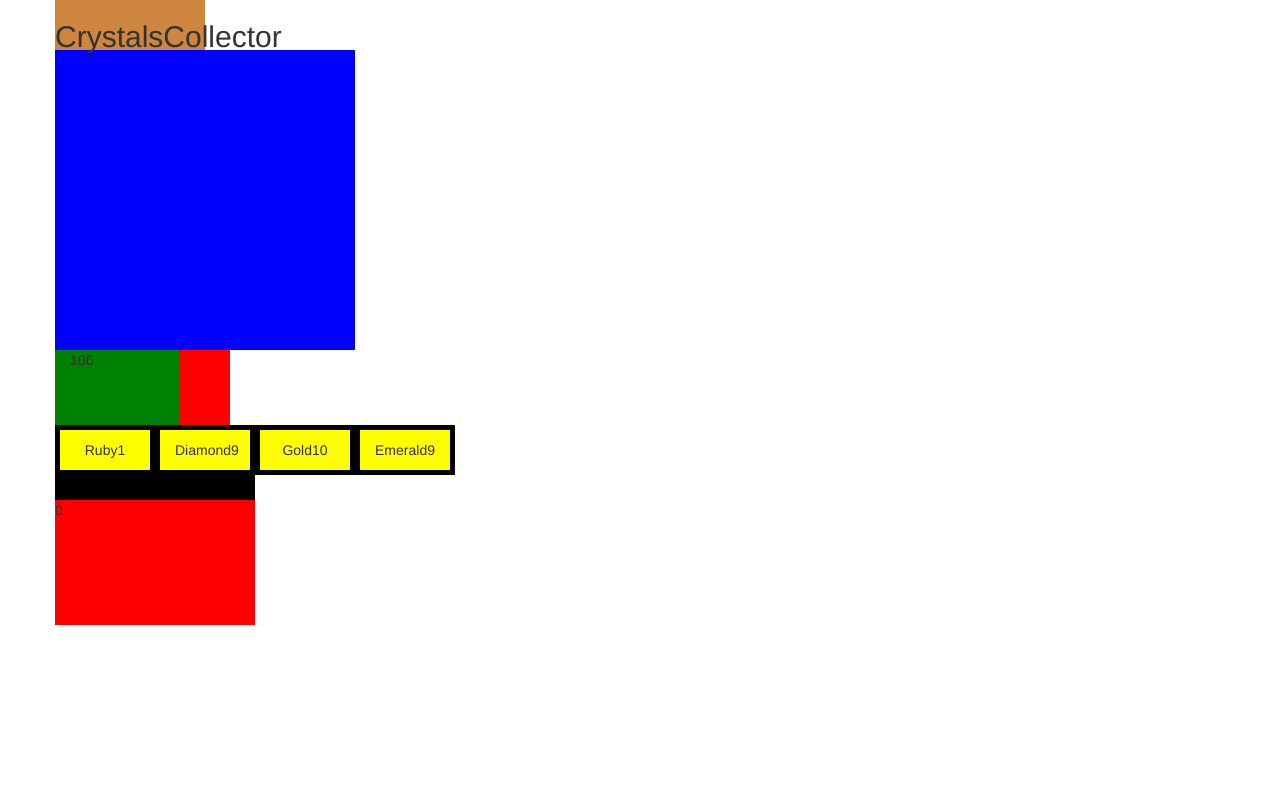
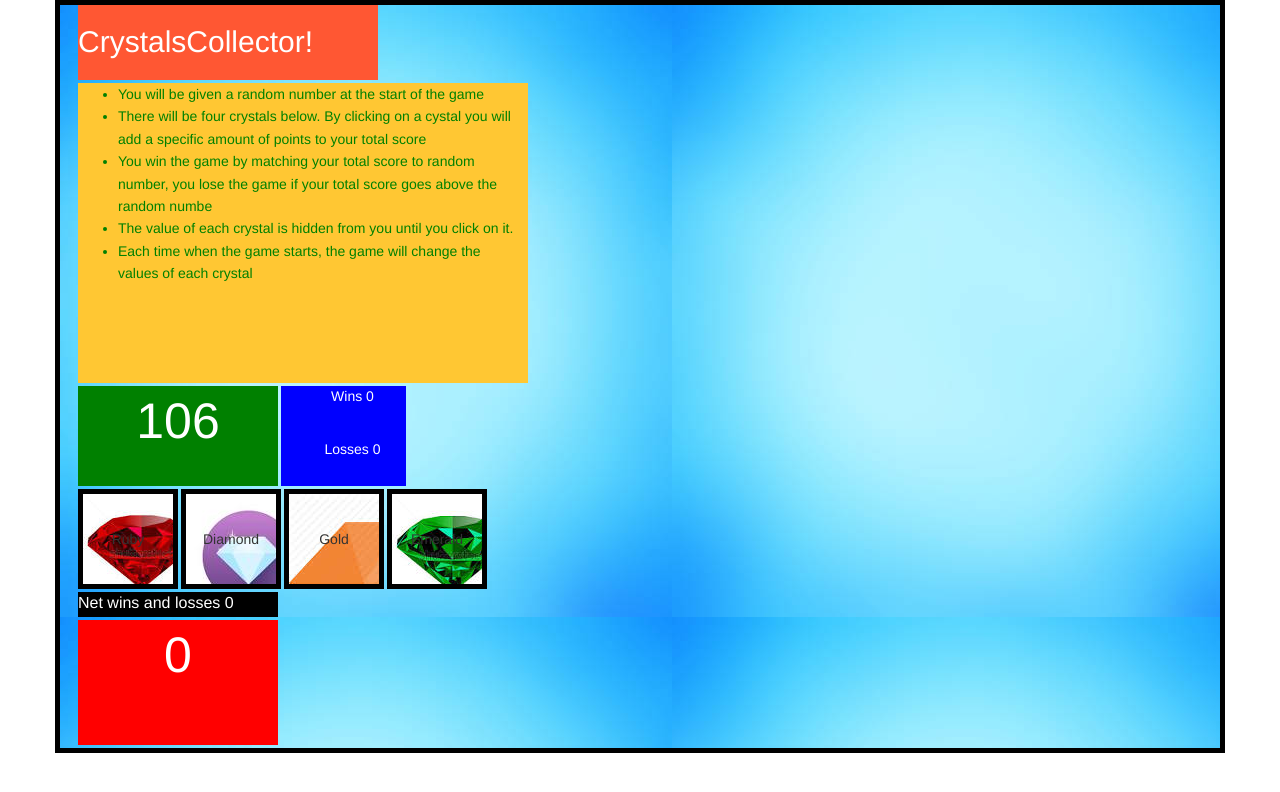
Before and after one commit to bradwhitcomb/crystal-game, a plain HTML site: page index.html in a window 1280 px wide. Drawn offline with nearby package versions, Linux system fonts and the light colour scheme.

Commit message:
net wins and losses is now working

```diff
--- a/assets/css/style.css
+++ b/assets/css/style.css
@@ -1,13 +1,24 @@
+.container{
+	border:5px solid black;
+	background-image: url(../../assets/images/503623159.jpg);
 
+
+
+}
 .row1{
-	height: 50px;
-	width:150px;
-	background-color:peru;
+	height: 75px;
+	width:300px;
+	background-color:#FF5733;
+	color:white;
+
+
 }
 .instructions{
 	height:300px;
-	width:300px;
-	background-color: blue;
+	width:450px;
+	color: green;
+	background-color: #FFC733;
+
 }
 
 .col-md-3{
@@ -18,22 +29,78 @@
 }
 .col-md-2{
 	height:75px;
-	width: 50px;
-	background-color: red;
+	width: 125px;
+	background-color: blue;
+
 }
 .gems{
-	height:50px;
+	height:100px;
 	width: 100px;
 	background-color: yellow;
 	border:5px solid black;
+	margin-right: 3px;
 }
 .score{
 	width:200px;
 	height:25px;
 	background-color: black;
+	font-size: 16px;
+	color:white;
+
 }
 #incrementBox{
 	width:200px;
 	height:125px;
 	background-color: red;
+	color:white;
+	font-size: 50px;
+	text-align: center;
+
 }
+ul li, ol li {
+     line-height:160%; /*or whatever height you like*/
+     margin-right:1em;
+}
+#target{
+	width:200px;
+	height:100px;
+	background-color: green;
+	font-size: 50px;
+	color:white;
+	text-align: center;
+	margin-right: 3px;
+}
+
+#scoreboard{
+	height:100px;
+	color:white;
+}
+#scoreWins{
+	height:50px;
+	color:white;
+	text-align: center;
+
+}
+#scoreLosses{
+	height:50px;
+	color:white;
+	text-align: center;
+}
+#ruby{
+
+	background-image: url(../../assets/images/ruby-1.jpg);
+}
+#diamond{
+	background-image: url(../../assets/images/diamond-1.jpg);
+}
+#gold{
+	background-image: url(../../assets/images/images-3.jpg);
+}
+
+#emerald{
+	background-image: url(../../assets/images/emerald-2.jpg);
+}
+.row{
+	margin-bottom: 3px;
+	margin-left: 3px;
+}
--- a/assets/javascript/game.js
+++ b/assets/javascript/game.js
@@ -23,21 +23,58 @@ $(document).ready(function (){
 		emeraldNum = Math.floor(Math.random() * 12) + 1;
 		console.log(emeraldNum);
 		$("#target").text(targetNum);
-		$("#ruby").append(rubyNum);
-		$("#diamond").append(diamondNum);
-		$("#gold").append(goldNum);
-		$("#emerald").append(emeraldNum);
+		//$("#ruby").append(rubyNum);
+		//$("#diamond").append(diamondNum);
+		//$("#gold").append(goldNum);
+		//$("#emerald").append(emeraldNum);
 		$("#incrementBox").text(playerScore);
 	}
 
 	var playGame = function(){
 		var wins = 0
 		var losses = 0
+		var net = wins - losses
+		$("#scoreWins").text("Wins " + wins);
+		$("#scoreLosses").text("Losses " + losses);
+		$("#net").text("Net wins and losses "+ net);
+
+
 		$("#ruby").on("click",function(){
 			playerScore = playerScore + rubyNum;
+			$("#incrementBox").text(playerScore);
 			console.log("Player Score is " + playerScore);
 			if(playerScore === targetNum){
 				wins = wins + 1;
+				net = wins - losses;
+				$("#scoreWins").text("Wins " + wins);
+				$("#net").text("Net wins and losses "+ net);
+				console.log("net position is "+ net);
+				resetGame();
+				newGame();
+
+			}
+			if (playerScore > targetNum){
+				losses = losses + 1;
+				net = wins - losses;
+				$("#scoreLosses").text("Losses " + losses);
+				$("#net").text("Net wins and losses "+ net);
+				console.log("losses are " + losses);
+				resetGame();
+				newGame();
+			}
+
+
+		})
+
+		$("#diamond").on("click",function(){
+			playerScore = playerScore + diamondNum;
+			$("#incrementBox").text(playerScore);
+			console.log("Player Score is " + playerScore);
+			if(playerScore === targetNum){
+				wins = wins + 1;
+				net = wins - losses;
+				$("#scoreWins").text("Wins " + wins);
+				$("#net").text("Net wins and losses "+ net);
 				console.log("wins are " + wins);
 				resetGame();
 				newGame();
@@ -45,25 +82,9 @@ $(document).ready(function (){
 			}
 			if (playerScore > targetNum){
 				losses = losses + 1;
-				console.log("losses are " + losses);
-				resetGame();
-				newGame();
-			}
-
-		})
-
-		$("#diamond").on("click",function(){
-			playerScore = playerScore + diamondNum;
-			console.log("Player Score is " + playerScore);
-			if(playerScore === targetNum){
-				wins = wins + 1;
-				console.log("wins are " + wins);
-				resetGame();
-				newGame();
-
-			}
-			if (playerScore > targetNum){
-				losses = losses + 1;
+				net = wins - losses;
+				$("#scoreLosses").text("Losses " + losses);
+				$("#net").text("Net wins and losses "+ net);
 				console.log("losses are " + losses);
 				resetGame();
 				newGame();
@@ -72,9 +93,13 @@ $(document).ready(function (){
 
 		$("#gold").on("click", function(){
 			playerScore = playerScore + goldNum;
+			$("#incrementBox").text(playerScore);
 			console.log("Player score is " + playerScore);
 			if(playerScore === targetNum){
 				wins = wins + 1;
+				net = wins - losses;
+				$("#scoreWins").text("Wins " + wins);
+				$("#net").text("Net wins and losses "+ net);
 				console.log("wins are " + wins);
 				resetGame();
 				newGame();
@@ -82,6 +107,9 @@ $(document).ready(function (){
 			}
 			if (playerScore > targetNum){
 				losses = losses + 1;
+				net = wins - losses;
+				$("#scoreLosses").text("Losses " + losses);
+				$("#net").text("Net wins and losses "+ net);
 				console.log("losses are " + losses);
 				resetGame();
 				newGame();
@@ -90,9 +118,13 @@ $(document).ready(function (){
 
 		$("#emerald").on("click", function(){
 			playerScore = playerScore + emeraldNum;
+			$("#incrementBox").text(playerScore);
 			console.log("Player score is " + playerScore);
 			if(playerScore === targetNum){
 				wins = wins + 1;
+				net = wins - losses;
+				$("#scoreWins").text("Wins " + wins);
+				$("#net").text("Net wins and losses "+ net);
 				console.log("wins are " + wins);
 				resetGame();
 				newGame();
@@ -100,12 +132,15 @@ $(document).ready(function (){
 			}
 			if (playerScore > targetNum){
 				losses = losses + 1;
+				net = wins - losses;
+				$("#scoreLosses").text("Losses " + losses);
+				$("#net").text("Net wins and losses "+ net);
 				console.log("losses are " + losses);
 				resetGame();
 				newGame();
 			}
 		})
-
+			console.log("FINAL wins "+ wins);
 	}
 
 	var resetGame = function(){
--- a/index.html
+++ b/index.html
@@ -11,18 +11,27 @@
 	<script type="text/javascript" src="./assets/javascript/game.js"></script>
 <body>
 	<div class="container" >
-		<div class="row row1"><h2>CrystalsCollector</h2></div>
-		<div class="row instructions"></div>
+		<div class="row row1"><h2>CrystalsCollector!</h2></div>
+		<div class="row instructions" >
+			<ul>
+				<li>You will be given a random number at the start of the game</li>
+				<li>There will be four crystals below.  By clicking on a cystal you will add a specific amount of points to your total score</li>
+				<li>You win the game by matching your total score to random number, you lose the game if your total score goes above the random numbe</li>
+				<li>The value of each crystal is hidden from you until you click on it.</li>
+				<li>Each time when the game starts, the game will change the values of each crystal</li></ul></div>
+
 		<div class="row">
-			<div id = "target" class="col-md-3"></div>
-			<div class="col-md-2"></div></div>
+			<div class="col-md-3" id = "target"></div>
+			<div class="col-md-2" id = "scoreboard">
+				<div class="row" id = "scoreWins"></div>
+				<div class="row" id = "scoreLosses"></div></div></div>
 		<div class="row">
 			<button id = "ruby" class="col-md-2 gems">Ruby</button>
 			<button id = "diamond" class="col-md-2 gems">Diamond</button>
 			<button id = "gold" class="col-md-2 gems">Gold</button>
 			<button id = "emerald" class="col-md-2 gems">Emerald</button>
 		</div>
-		<div class="row score"></div>
+		<div class="row score" id = "net">Net Wins and Losses</div>
 		<div id = "incrementBox" class="row"></div>
 
 
```
Also changed, not shown: assets/images/503623159.jpg (added), assets/images/Gem.png (added), assets/images/diamond-1.jpg (added), assets/images/emerald-2.jpg (added), assets/images/images-3.jpg (added), assets/images/images.jpg (added), assets/images/ruby-1.jpg (added), 2 other files.
